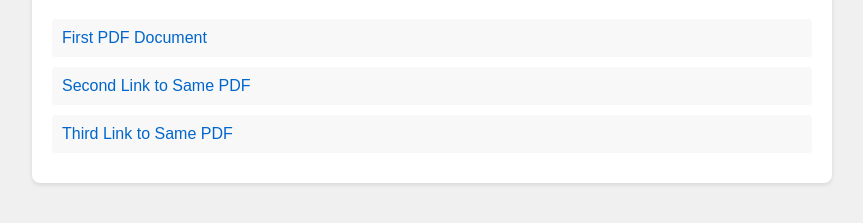
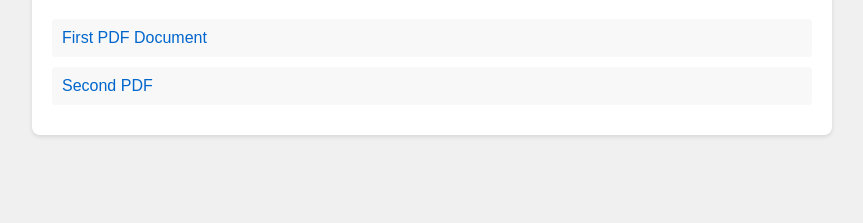
Before and after one commit to Nithyasusangeorge1987/test1, a plain HTML site: page index.html in a window 1280 px wide. Shown: the part 101-324 px from the top of the page, without its empty margins (208-1071 px from the left). Drawn offline with Linux system fonts and the light colour scheme.

Commit message:
Update index.html

```diff
--- a/index.html
+++ b/index.html
@@ -41,8 +41,8 @@
         <h1>PDF Links</h1>
         <!-- All links using the working absolute path -->
         <a href="https://nithyasusangeorge1987.github.io/test1/seminar.pdf" class="pdf-link">First PDF Document</a>
-        <a href="https://nithyasusangeorge1987.github.io/test1/seminar.pdf" class="pdf-link">Second Link to Same PDF</a>
-        <a href="https://nithyasusangeorge1987.github.io/test1/seminar.pdf" class="pdf-link">Third Link to Same PDF</a>
+        <a href="https://nithyasusangeorge1987.github.io/test1/seminar.pdf" class="pdf-link">Second PDF</a>
+
     </div>
 </body>
 </html>
```
